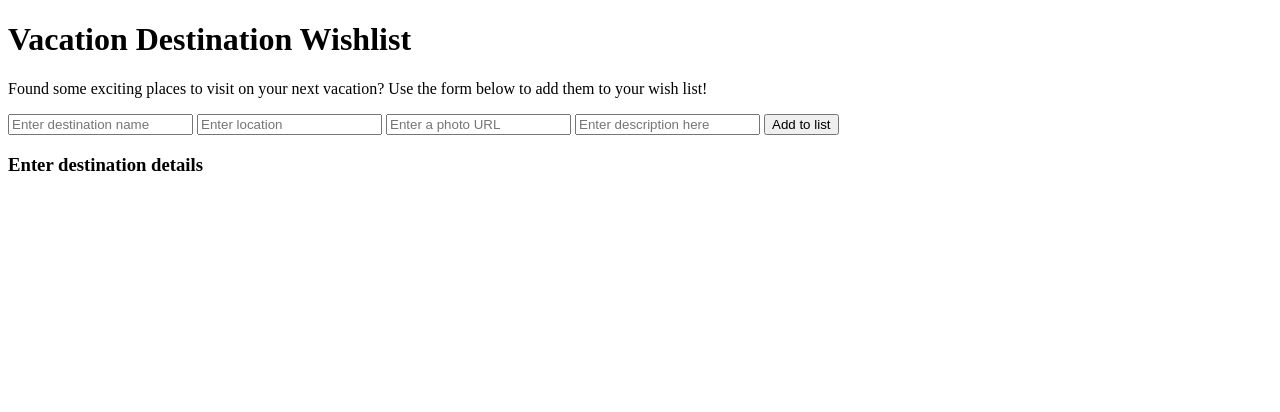
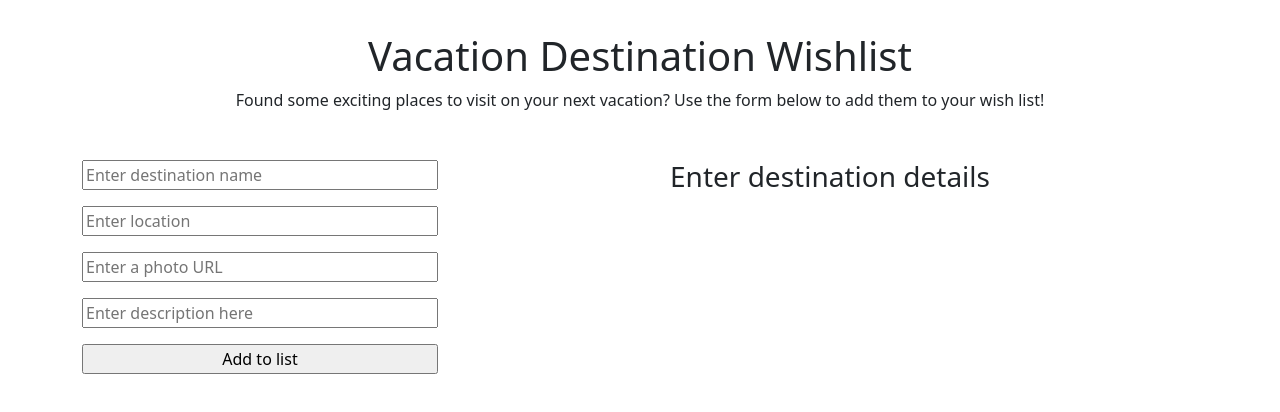
Before and after one commit to tlg-23-10-sde-4/destination-page-TK, a plain HTML site: page index.html in a window 1280 px wide. Drawn offline with nearby package versions, Linux system fonts and the light colour scheme.

Commit message:
all commits

```diff
--- a/index.html
+++ b/index.html
@@ -8,18 +8,28 @@
     , initial-scale=1.0"
     />
     <title>Destination Page</title>
+
+    <link
+      href="https://cdn.jsdelivr.net/npm/bootstrap@5.3.2/dist/css/bootstrap.min.css"
+      rel="stylesheet"
+      integrity="sha384-T3c6CoIi6uLrA9TneNEoa7RxnatzjcDSCmG1MXxSR1GAsXEV/Dwwykc2MPK8M2HN"
+      crossorigin="anonymous"
+    />
+    <link rel="stylesheet" href="style.css" />
+    <script src="script.js" async defer></script>
   </head>
   <body>
-    <header>
+    <header class="container">
       <h1>Vacation Destination Wishlist</h1>
       <p>
         Found some exciting places to visit on your next vacation? Use the form
         below to add them to your wish list!
       </p>
     </header>
-    <section>
-      <article id="input_box">
-        <form action="">
+    <section class="container">
+      <div class="row">
+        <article id="input_box" class="col-12 col-sm-4">
+          <form id="user_input_form">
             <label for="destination_name"></label>
             <input
               type="text"
@@ -53,10 +63,17 @@
             <input type="submit" value="Add to list" id="submit_button" />
           </form>
         </article>
-      <article id="display_box">
-        <h3>Enter destination details</h3>
+        <article id="display_box" class="col-12 col-sm-8">
+          <h3 id="cards_container_heading">Enter destination details</h3>
           <div id="cards_container"></div>
         </article>
+      </div>
     </section>
+    <script src="script.js"></script>
+    <script
+      src="https://cdn.jsdelivr.net/npm/bootstrap@5.3.2/dist/js/bootstrap.bundle.min.js"
+      integrity="sha384-C6RzsynM9kWDrMNeT87bh95OGNyZPhcTNXj1NW7RuBCsyN/o0jlpcV8Qyq46cDfL"
+      crossorigin="anonymous"
+    ></script>
   </body>
 </html>
--- a/style.css
+++ b/style.css
@@ -0,0 +1,24 @@
+header.container,
+#user_input_form {
+    display: flex;
+    flex-direction: column;
+}
+
+header.container {
+    align-items: center;
+    padding: 2rem;
+}
+
+#user_input_form input,
+#user_input_form textarea {
+    margin-bottom: 1rem;
+}
+
+#cards_container_heading {
+    text-align: center;
+}
+
+#cards_container {
+    display: flex;
+    flex-wrap: wrap;
+}
```
Lines whose indentation alone changed are shown as unchanged.
